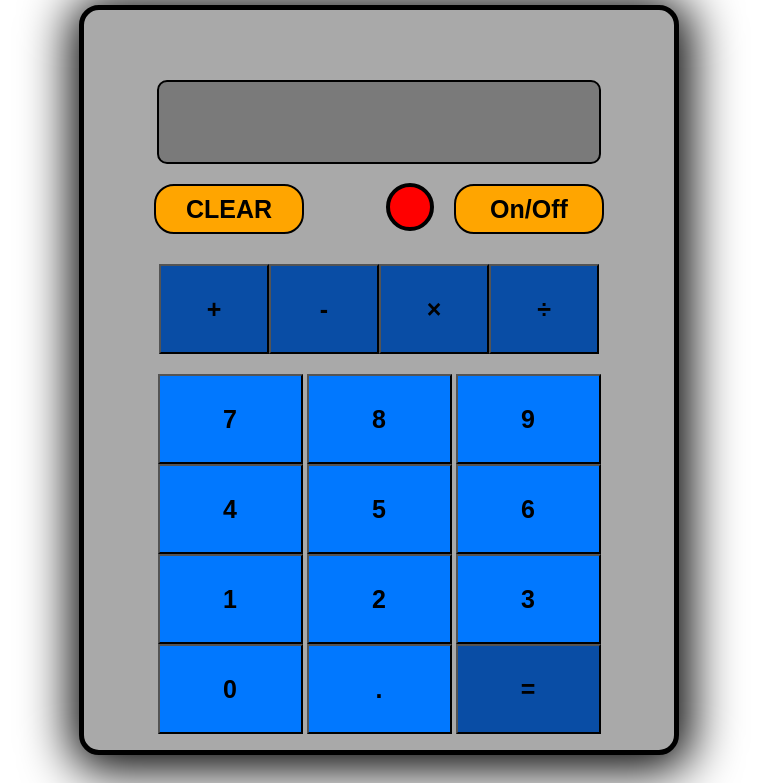
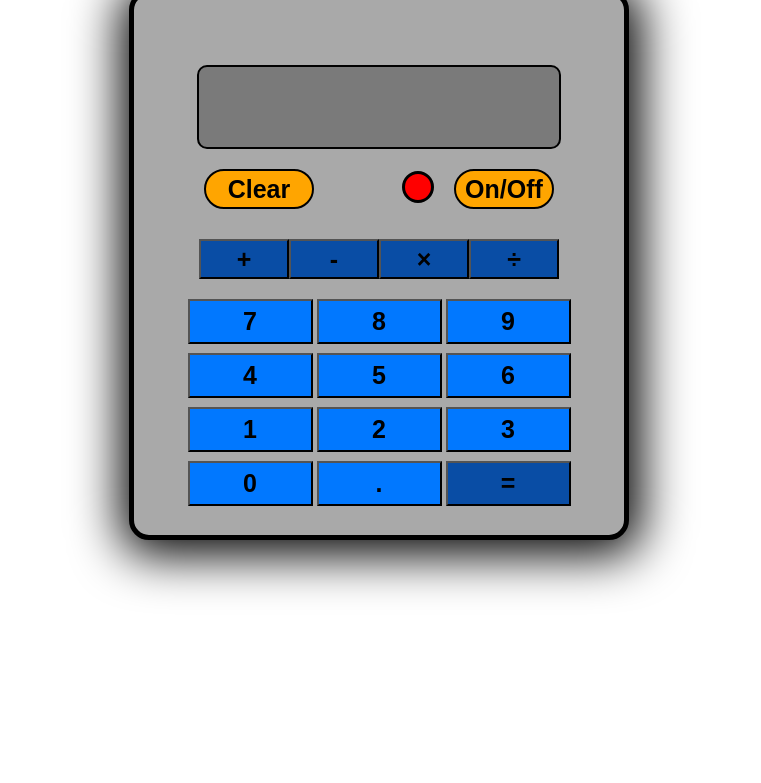
Before and after one commit to lmm588/Calculator, a plain HTML site: page index.html in a window 1280 px wide. Shown: the part 101-884 px from the top of the page, without its empty margins (261-1022 px from the left). After the commit the page ends 800 px from the top, so only its background shows below. Drawn offline with Linux system fonts and the light colour scheme; a web font is replaced by a local one.

Commit message:
Minor UI styling.

```diff
--- a/Style.css
+++ b/Style.css
@@ -19,7 +19,7 @@
 
 .header-text {
     font-weight: 400;
-    font-size: 50px;
+    font-size: 37px;
     margin-bottom: var(--margin-m);
 }
 
@@ -29,8 +29,8 @@
 
 .calculator-outer {
     padding: var(--padding-m);
-    height: 700px;
-    width: 550px;
+    height: 500px;
+    width: 450px;
     background-color: darkgray;
     border: 5px solid black;
     border-radius: 20px;
@@ -55,19 +55,19 @@
 
 .calculator-clear-button {
     margin-top: var(--margin-m);
-    width: 150px;
-    height: 50px;
+    width: 110px;
+    height: 40px;
     margin-left: 50px;
     border: 2px solid black;
     border-radius: 20px;
 }
 
 .calculator-indicator-light {
-    border: 4px solid black;
+    border: 3px solid black;
     background-color: red;
     border-radius: 100px;
     margin-top: 15px;
-    padding: 20px;
+    padding: 13px;
     margin-right: var(--margin-m);
 }
 
@@ -119,8 +119,8 @@
 .on-button {
     margin-top: var(--margin-m);
     margin-right: 50px;
-    width: 150px;
-    height: 50px;
+    width: 100px;
+    height: 40px;
     border: 2px solid black;
     border-radius: 20px;
 }
@@ -137,8 +137,8 @@
 
 
 .calculator-number-button {
-    width: 145px;
-    height: 90px;
+    width: 125px;
+    height: 45px;
 }
 
 
@@ -149,7 +149,7 @@
     justify-content: center;
     margin-top: var(--btn-border-radius);
     width: 145px;
-    height: 90px;
+    height: 40px;
 }
 
 .equals-button {
--- a/index.html
+++ b/index.html
@@ -14,7 +14,7 @@
         <div class="calculator-outer">
             <div class="calculator-screen"><span class="calculator-screen-text"></span></div>
             <div class="calculator-on-off">
-                <div><button class="calculator-clear-button"><span class="button-text">CLEAR</span></div>
+                <div><button class="calculator-clear-button"><span class="button-text">Clear</span></div>
                 <div class="indicator-light-wrapper">
                     <div class="calculator-indicator-light"></div>
                     <div><button class="on-button"><span class="button-text">On/Off</span></button></div>
```
